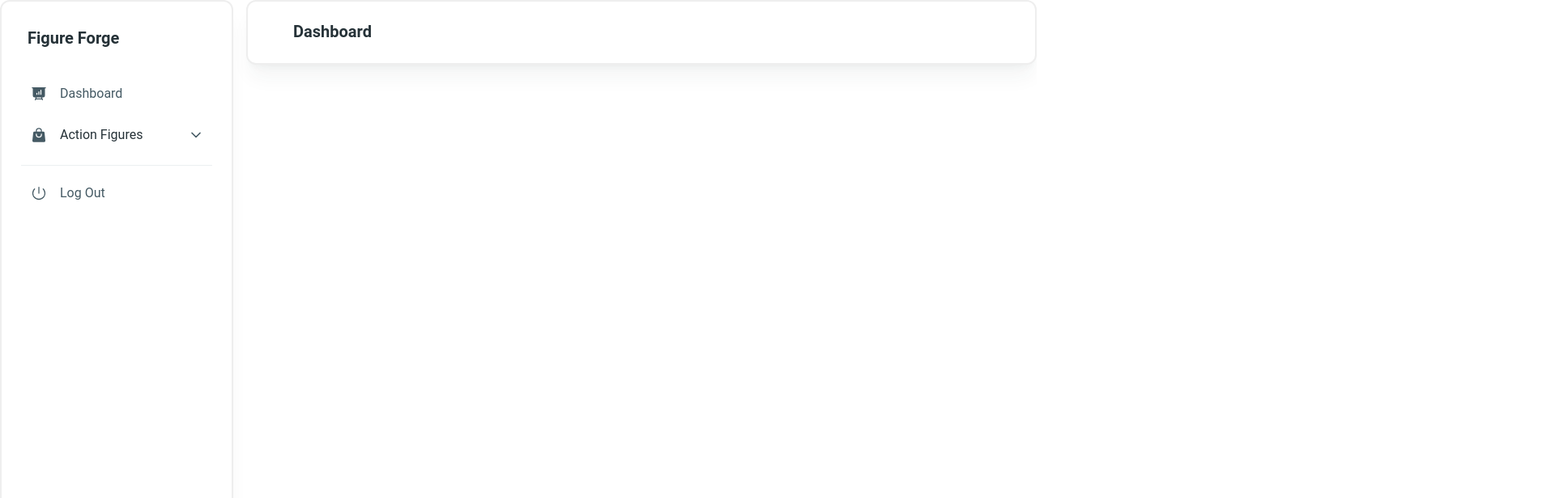
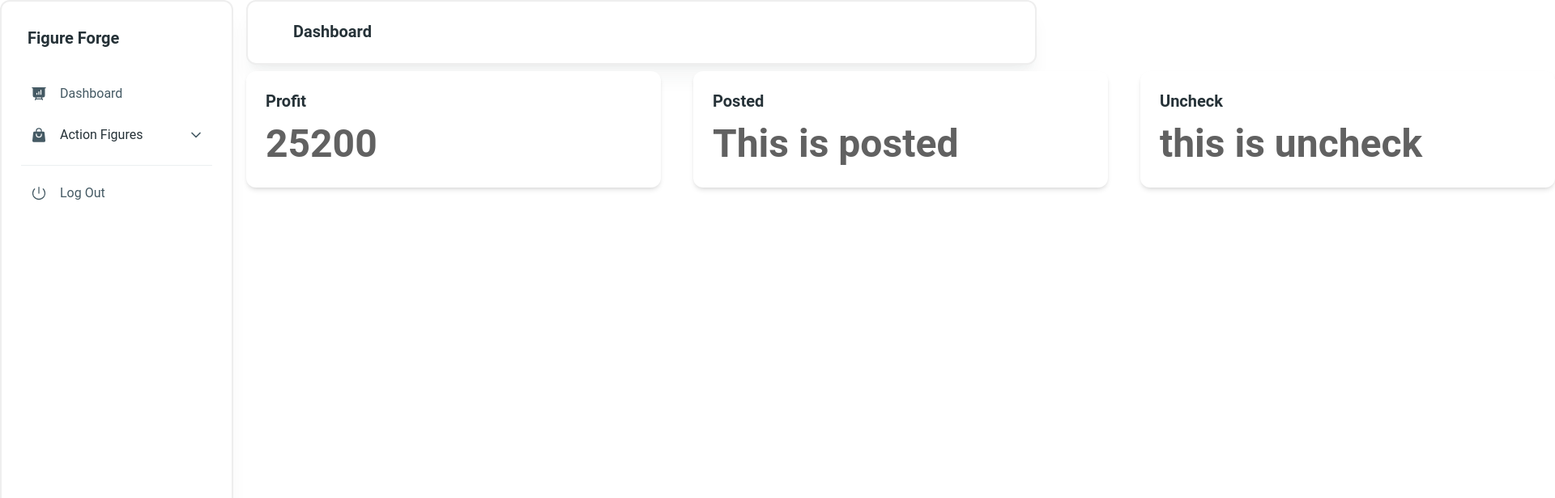
Before and after one commit to SunRise-11/figure-forge-shop, a Next.js app in the folder frontend/: page /dashboard in a window 1280 px wide. Before the commit this address had no page. Shown: the top 616 px of the page at 81% size, 1920 px wide, since content can reach past the window. Built offline with nearby package versions, Linux system fonts and the light colour scheme.

Commit message:
add figure provider to admin layout

```diff
--- a/frontend/src/app/(admin)/dashboard/page.tsx
+++ b/frontend/src/app/(admin)/dashboard/page.tsx
@@ -1,15 +1,20 @@
 "use client";
 import Card from "@/app/components/admin/Card";
+import { FiguresContext } from "@/app/contexts/figures.context";
 import { withPageAuthRequired, getSession } from "@auth0/nextjs-auth0";
 import { redirect } from "next/navigation";
+import { useContext } from "react";
 
-export default withPageAuthRequired(
-  async function Profile() {
-    const session = await getSession();
-    if (!session || !session.user) {
-      redirect("/");
-    }
-    const user = session!.user;
+const Dashboard = () => {
+  // async function Profile() {
+  //   const session = await getSession();
+  //   if (!session || !session.user) {
+  //     redirect("/");
+  //   }
+  //   const user = session!.user;
+
+  const { toys } = useContext(FiguresContext);
+  toys.forEach((toy) => console.log(toy));
 
   return (
     <div className=" relative">
@@ -20,6 +25,8 @@ export default withPageAuthRequired(
       </div>
     </div>
   );
-  },
-  { returnTo: "/" }
-);
+  // },
+  // { returnTo: "/" }
+};
+
+export default Dashboard;
--- a/frontend/src/app/(admin)/layout.tsx
+++ b/frontend/src/app/(admin)/layout.tsx
@@ -3,6 +3,7 @@ import { Poppins } from "next/font/google";
 import "./globals.css";
 import Topbar from "../components/admin/Topbar";
 import { Sidebar } from "../components/admin/Sidebar";
+import { FiguresProvider } from "../contexts/figures.context";
 
 const poppins = Poppins({
   weight: ["400", "700"],
@@ -17,11 +18,13 @@ export default function AdminLayout({
   return (
     <html lang="en">
       <UserProvider>
-        <body className={poppins.className}>
-          <Topbar />
-          <Sidebar />
-          {children}
-        </body>
+        <FiguresProvider>
+          <body className={poppins.className}>
+            <Topbar />
+            <Sidebar />
+            {children}
+          </body>
+        </FiguresProvider>
       </UserProvider>
     </html>
   );
--- a/frontend/src/app/components/admin/Card.tsx
+++ b/frontend/src/app/components/admin/Card.tsx
@@ -14,7 +14,7 @@ type Props = {
 
 const CardComponent = ({ title }: Props) => {
   const { toys } = useContext(FiguresContext);
-  console.log(toys);
+  console.log(toys.length);
 
   return (
     <Card className="mt-6 w-[32rem]">
--- a/frontend/src/app/contexts/figures.context.tsx
+++ b/frontend/src/app/contexts/figures.context.tsx
@@ -11,6 +11,7 @@ type Toy = {
   diameter: Number;
   height: Number;
   rating: number;
+  status: String;
   description: String;
   conditions: String;
   pictures: String[];
@@ -39,6 +40,7 @@ const toysArray: Toy[] = [
     diameter: 40,
     height: 170,
     rating: 3,
+    status: "uncheck",
     description: "beautiful",
     conditions: "conditions",
     pictures: [
@@ -55,6 +57,7 @@ const toysArray: Toy[] = [
     diameter: 40,
     height: 170,
     rating: 3,
+    status: "uncheck",
     description: "beautiful",
     conditions: "conditions",
     pictures: [
@@ -71,6 +74,7 @@ const toysArray: Toy[] = [
     diameter: 40,
     height: 170,
     rating: 3,
+    status: "uncheck",
     description: "beautiful",
     conditions: "conditions",
     pictures: [
@@ -87,6 +91,7 @@ const toysArray: Toy[] = [
     diameter: 40,
     height: 170,
     rating: 3,
+    status: "posted",
     description: "beautiful",
     conditions: "conditions",
     pictures: [
@@ -103,6 +108,7 @@ const toysArray: Toy[] = [
     diameter: 40,
     height: 170,
     rating: 3,
+    status: "posted",
     description: "beautiful",
     conditions: "conditions",
     pictures: [
@@ -119,6 +125,7 @@ const toysArray: Toy[] = [
     diameter: 40,
     height: 170,
     rating: 3,
+    status: "posted",
     description: "beautiful",
     conditions: "conditions",
     pictures: [
@@ -135,6 +142,7 @@ const toysArray: Toy[] = [
     diameter: 40,
     height: 170,
     rating: 3,
+    status: "posted",
     description: "beautiful",
     conditions: "conditions",
     pictures: [
@@ -151,6 +159,7 @@ const toysArray: Toy[] = [
     diameter: 40,
     height: 170,
     rating: 3,
+    status: "posted",
     description: "beautiful",
     conditions: "conditions",
     pictures: [
@@ -167,6 +176,7 @@ const toysArray: Toy[] = [
     diameter: 40,
     height: 170,
     rating: 3,
+    status: "posted",
     description: "beautiful",
     conditions: "conditions",
     pictures: [
@@ -183,6 +193,7 @@ const toysArray: Toy[] = [
     diameter: 40,
     height: 170,
     rating: 3,
+    status: "posted",
     description: "beautiful",
     conditions: "conditions",
     pictures: [
@@ -199,6 +210,7 @@ const toysArray: Toy[] = [
     diameter: 40,
     height: 170,
     rating: 3,
+    status: "posted",
     description: "beautiful",
     conditions: "conditions",
     pictures: [
@@ -215,6 +227,7 @@ const toysArray: Toy[] = [
     diameter: 40,
     height: 170,
     rating: 3,
+    status: "posted",
     description: "beautiful",
     conditions: "conditions",
     pictures: [
@@ -231,6 +244,7 @@ const toysArray: Toy[] = [
     diameter: 40,
     height: 170,
     rating: 3,
+    status: "posted",
     description: "beautiful",
     conditions: "conditions",
     pictures: [
@@ -247,6 +261,7 @@ const toysArray: Toy[] = [
     diameter: 40,
     height: 170,
     rating: 3,
+    status: "posted",
     description: "beautiful",
     conditions: "conditions",
     pictures: [
@@ -263,6 +278,7 @@ const toysArray: Toy[] = [
     diameter: 40,
     height: 170,
     rating: 3,
+    status: "posted",
     description: "beautiful",
     conditions: "conditions",
     pictures: [
@@ -279,6 +295,7 @@ const toysArray: Toy[] = [
     diameter: 40,
     height: 170,
     rating: 3,
+    status: "posted",
     description: "beautiful",
     conditions: "conditions",
     pictures: [
@@ -295,6 +312,7 @@ const toysArray: Toy[] = [
     diameter: 40,
     height: 170,
     rating: 3,
+    status: "posted",
     description: "beautiful",
     conditions: "conditions",
     pictures: [
@@ -311,6 +329,7 @@ const toysArray: Toy[] = [
     diameter: 40,
     height: 170,
     rating: 3,
+    status: "posted",
     description: "beautiful",
     conditions: "conditions",
     pictures: [
@@ -327,6 +346,7 @@ const toysArray: Toy[] = [
     diameter: 40,
     height: 170,
     rating: 3,
+    status: "posted",
     description: "beautiful",
     conditions: "conditions",
     pictures: [
@@ -343,6 +363,7 @@ const toysArray: Toy[] = [
     diameter: 40,
     height: 170,
     rating: 3,
+    status: "posted",
     description: "beautiful",
     conditions: "conditions",
     pictures: [
@@ -359,6 +380,7 @@ const toysArray: Toy[] = [
     diameter: 40,
     height: 170,
     rating: 3,
+    status: "posted",
     description: "beautiful",
     conditions: "conditions",
     pictures: [
@@ -375,6 +397,7 @@ const toysArray: Toy[] = [
   //   diameter: 40,
   //   height: 170,
   //   rating: 3,
+  // status: "posted",
   //    description: "beautiful",
   //  conditions: "conditions",
   //   detail: "nothing",
@@ -392,6 +415,7 @@ const toysArray: Toy[] = [
   //   diameter: 40,
   //   height: 170,
   //   rating: 3,
+  // status: "posted",
   //    description: "beautiful",
   //  conditions: "conditions",
   //   detail: "nothing",
@@ -409,6 +433,7 @@ const toysArray: Toy[] = [
   //   diameter: 40,
   //   height: 170,
   //   rating: 3,
+  // status: "posted",
   //    description: "beautiful",
   //  conditions: "conditions",
   //   detail: "nothing",
@@ -426,6 +451,7 @@ const toysArray: Toy[] = [
   //   diameter: 40,
   //   height: 170,
   //   rating: 3,
+  // status: "posted",
   //    description: "beautiful",
   //  conditions: "conditions",
   //   detail: "nothing",
```
Lines whose indentation alone changed are shown as unchanged.
